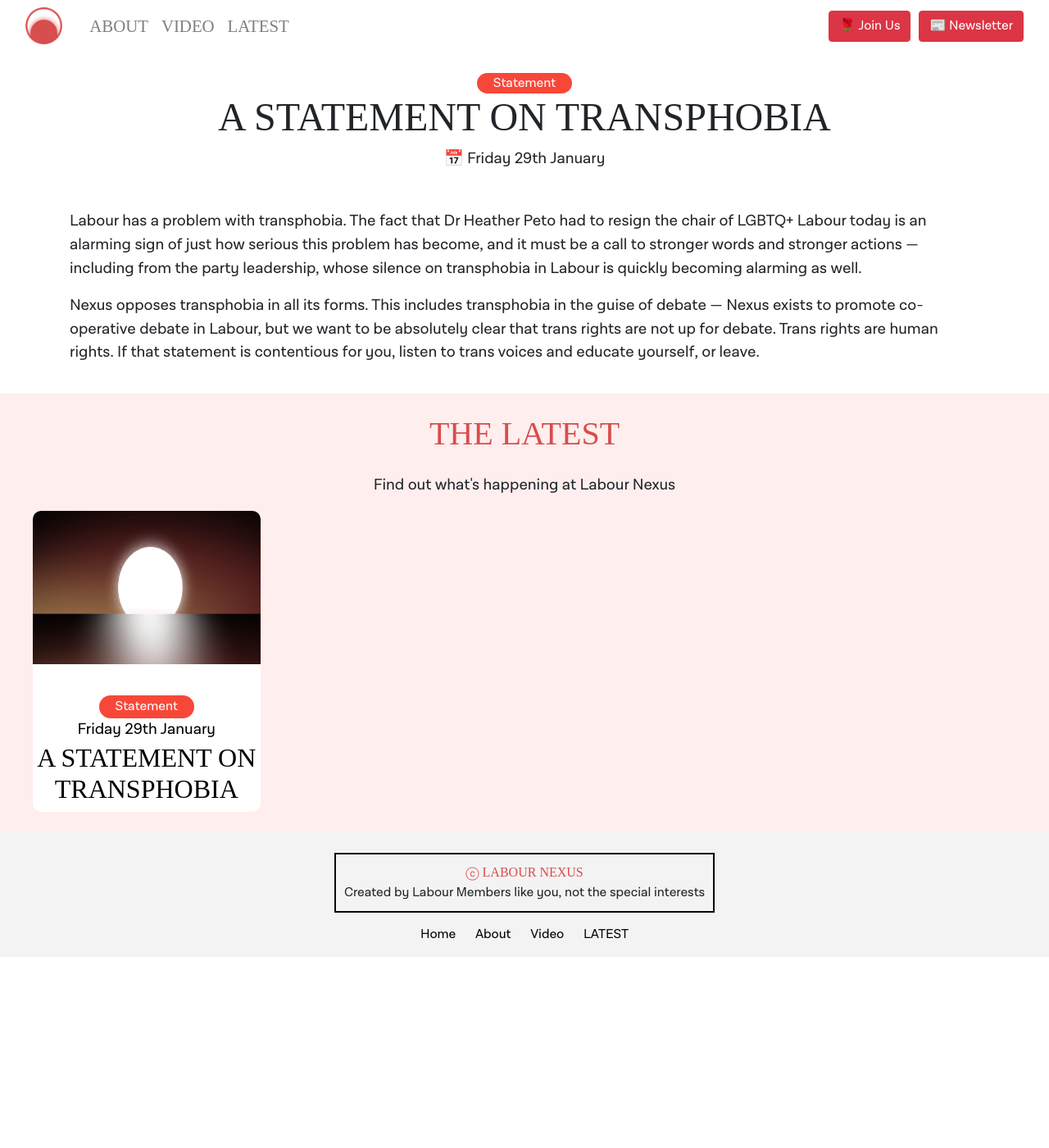
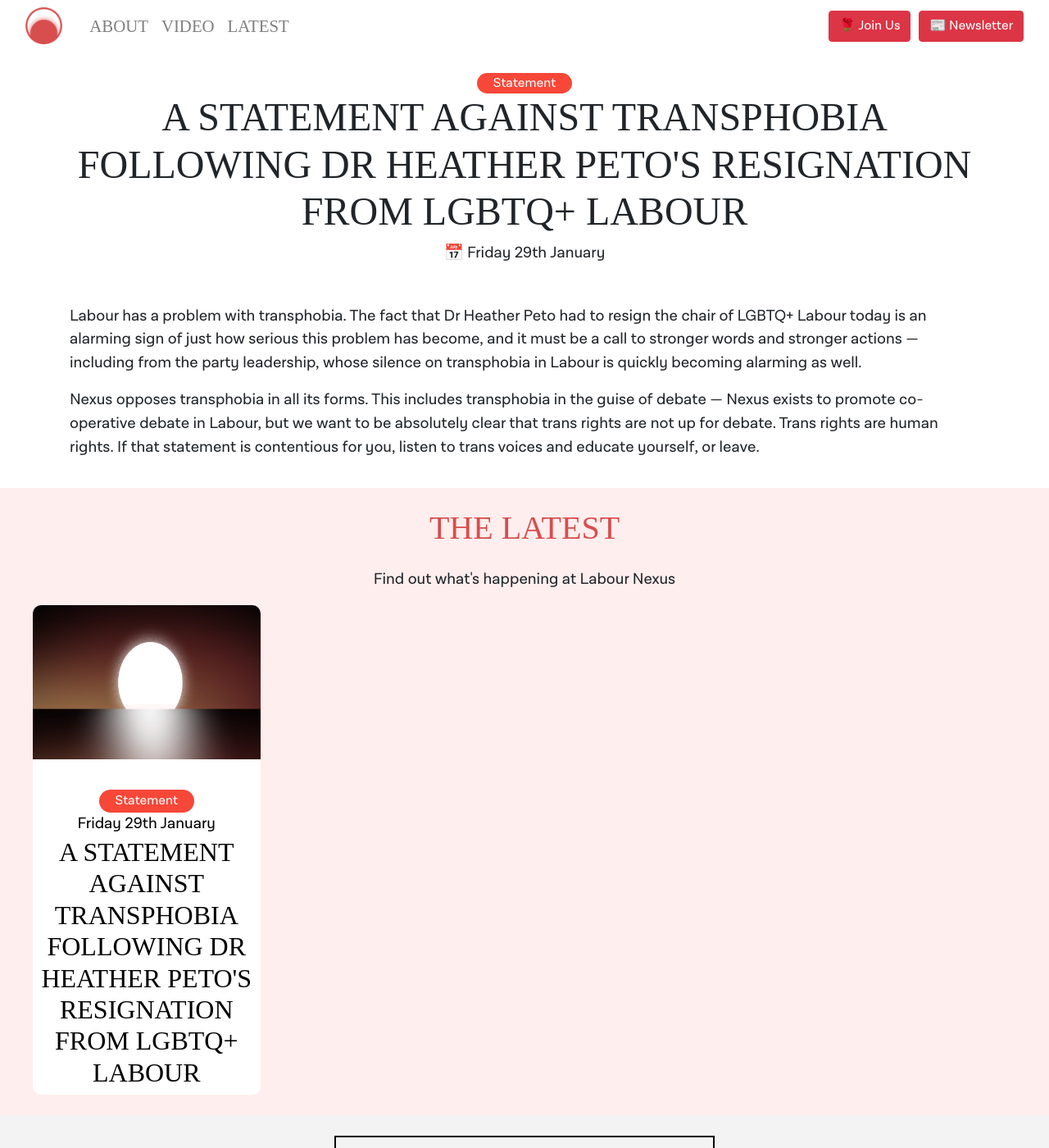
Before and after one commit to ClarkNarvas/Labour-Nexus, a Jekyll site: the page built from _posts/statements/2021-01-29-a-statement-on-transphobia.markdown, in a window 1280 px wide and 1400 px high. Shown: the whole window at 82% size. Built offline with Jekyll 4.4.1, drawn with Linux system fonts in a browser that asks for light colours; some web fonts are replaced.

Commit message:
updated title

```diff
--- a/_posts/statements/2021-01-29-a-statement-on-transphobia.markdown
+++ b/_posts/statements/2021-01-29-a-statement-on-transphobia.markdown
@@ -1,7 +1,7 @@
 ---
 layout: nexusblog
 category: Statement
-title: A statement on transphobia
+title: A statement against transphobia following Dr Heather Peto's resignation from LGBTQ+ Labour
 date:  2020-11-29 08:03:53 +0000
 fulldate: Friday 29th January
 thumbnail: /assets/brand/default.png
```
Also changed, not shown: 6 other files.
